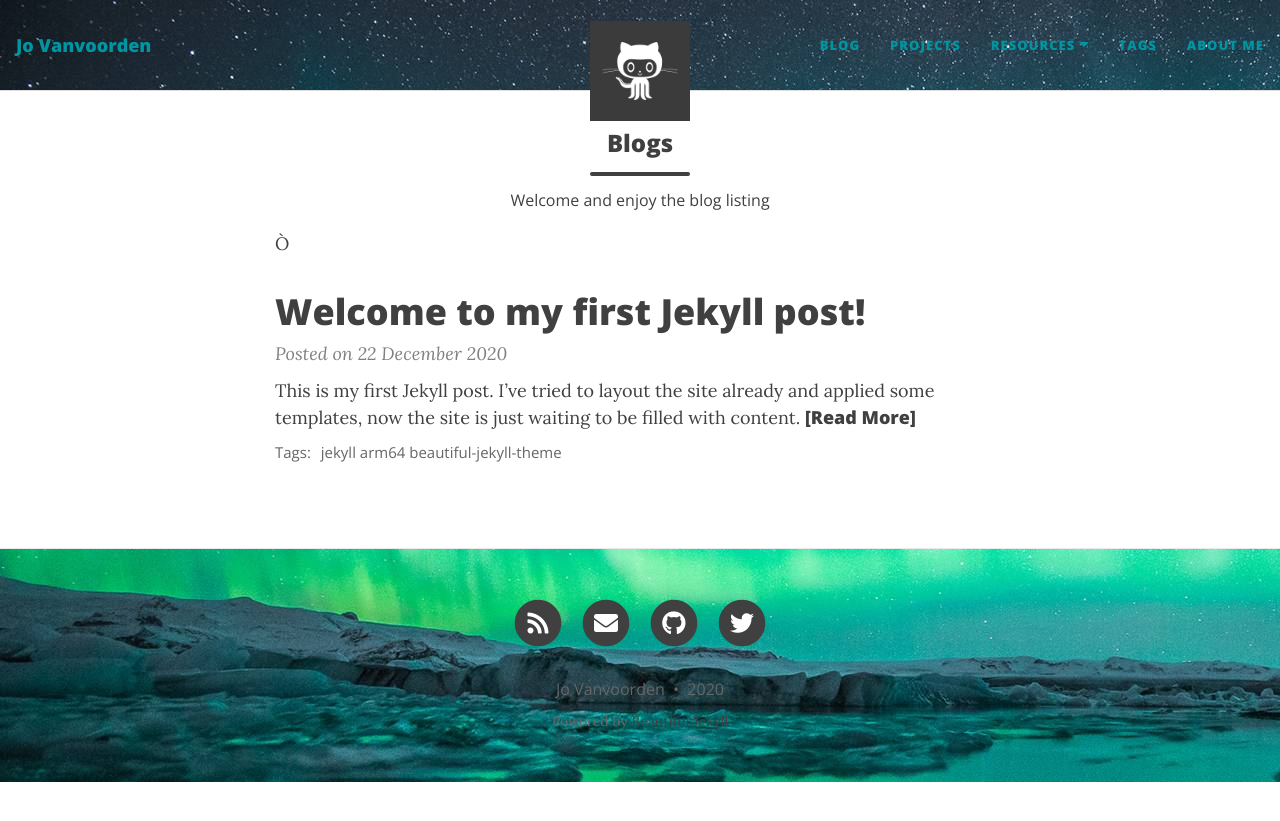
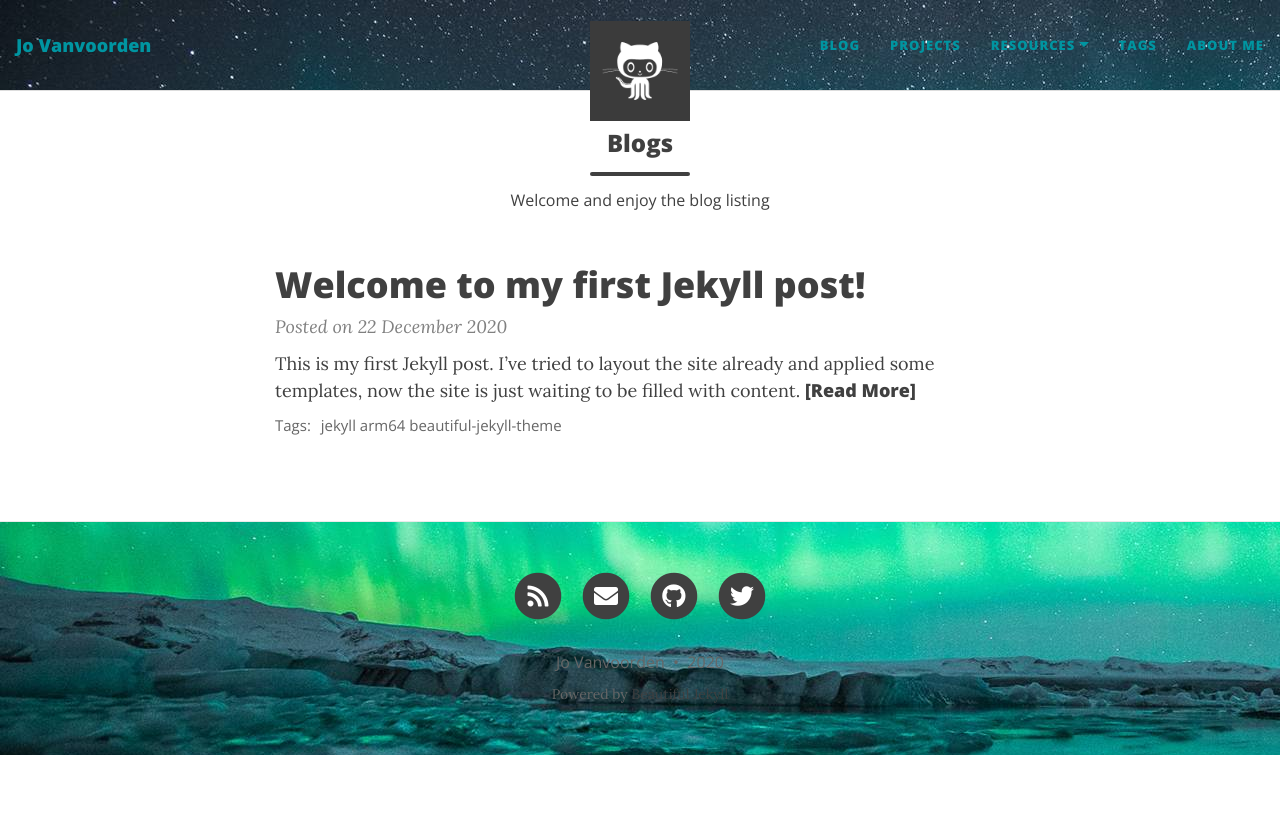
Before and after one commit to ziporah/ziporah.github.io, a Jekyll site: the page built from blogposts.md, in a window 1280 px wide. Shown: the top 821 px of the page. Built offline with Jekyll 4.4.1, drawn with Linux system fonts in a browser that asks for light colours; nearby versions of some CDN libraries.

Commit message:
Fix typo in template

```diff
--- a/_layouts/blogposts.html
+++ b/_layouts/blogposts.html
@@ -8,7 +8,7 @@ layout: page
 
 
 <div class="posts-list">
-  {% for post in posts %}Ò
+  {% for post in posts %}
   <article class="post-preview">
 
     {%- capture thumbnail -%}
```
